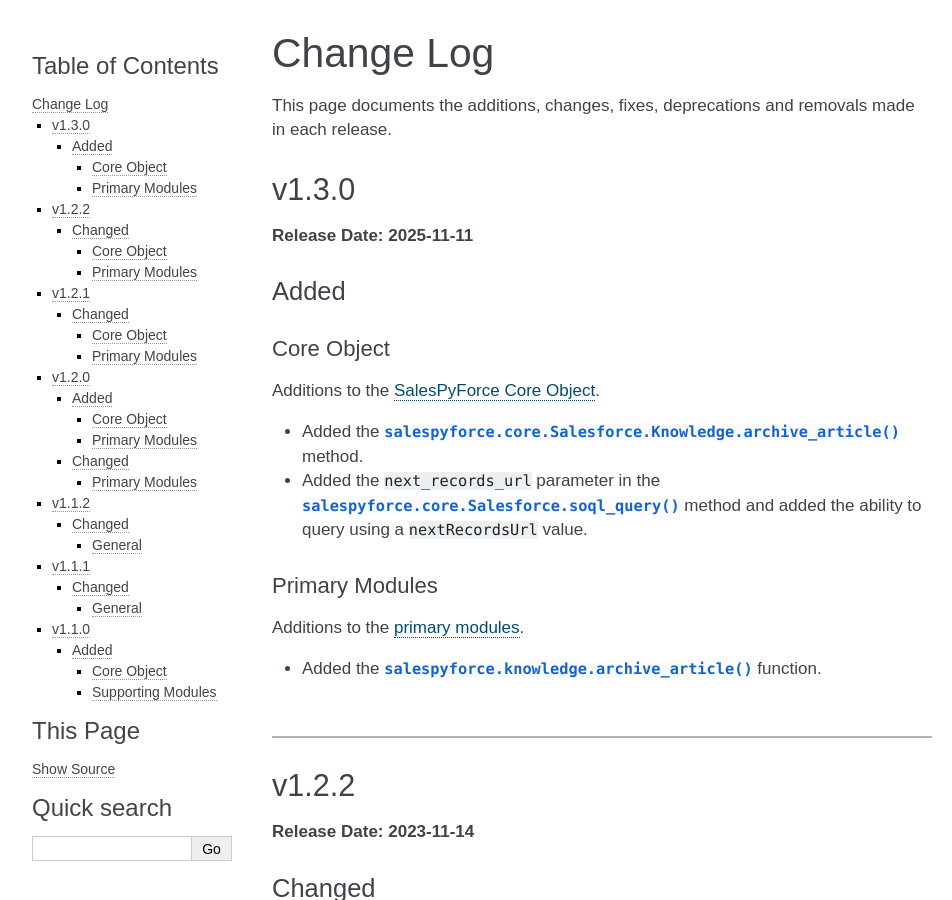
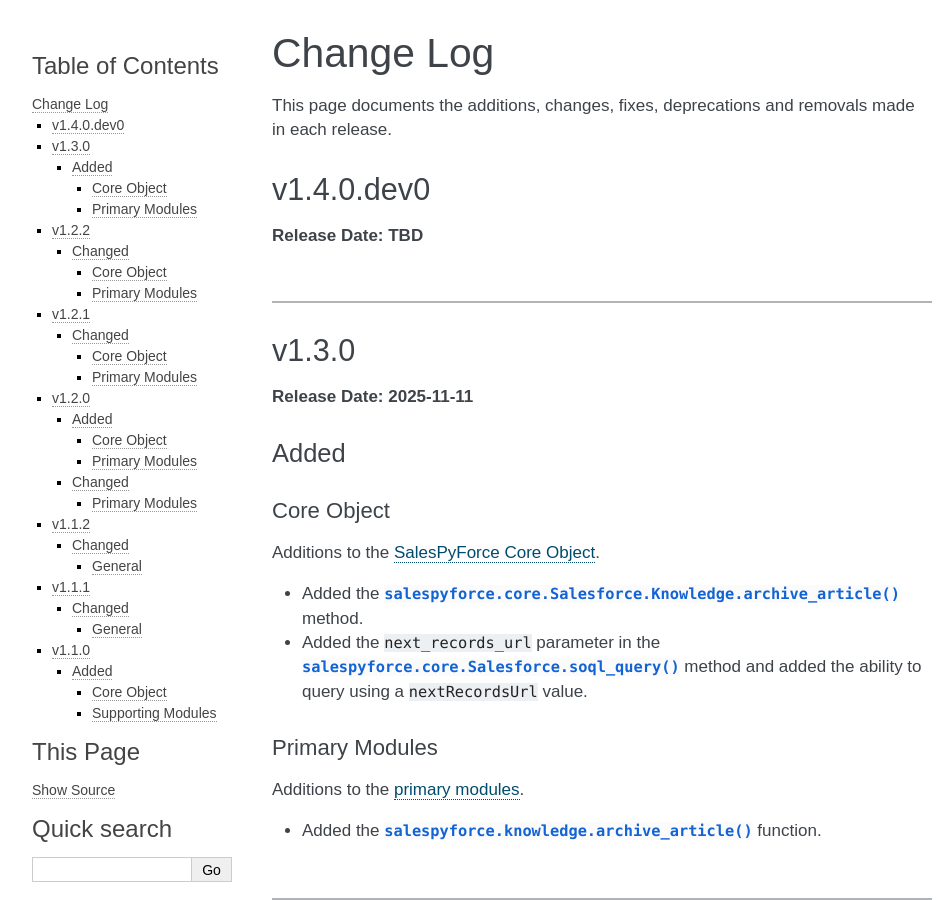
Before and after one commit to jeffshurtliff/salespyforce, a Sphinx documentation site: the page built from docs/changelog.rst, in a window 1280 px wide and 900 px high. Shown: the whole window, without its empty margins (148-1100 px from the left). Built offline with Sphinx 7.4.7, drawn with Linux system fonts in a browser that asks for light colours.

Commit message:
Updated the version to be 1.4.0.dev0

```diff
--- a/docs/changelog.rst
+++ b/docs/changelog.rst
@@ -2,6 +2,15 @@
 Change Log
 ##########
 This page documents the additions, changes, fixes, deprecations and removals made in each release.
+
+***********
+v1.4.0.dev0
+***********
+**Release Date: TBD**
+
+|
+
+-----
 
 ******
 v1.3.0
--- a/src/salespyforce/utils/version.py
+++ b/src/salespyforce/utils/version.py
@@ -13,7 +13,7 @@
 logger = log_utils.initialize_logging(__name__)
 
 # Define special and global variables
-__version__ = "1.3.0"
+__version__ = "1.4.0.dev0"
 
 
 def get_full_version():
```
